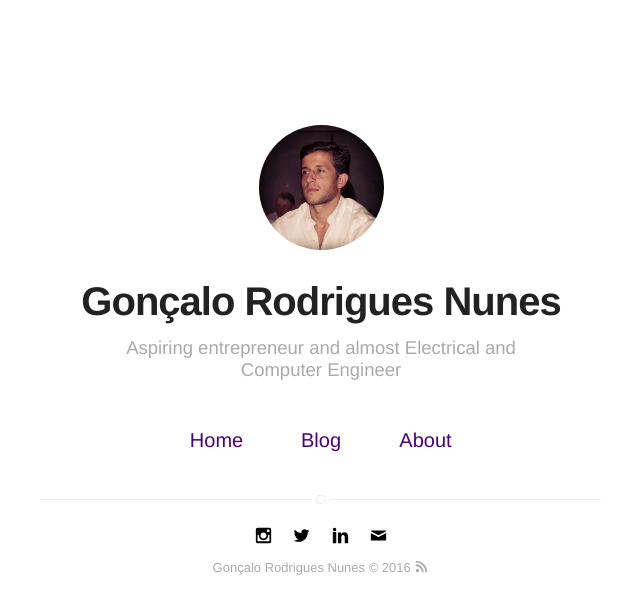
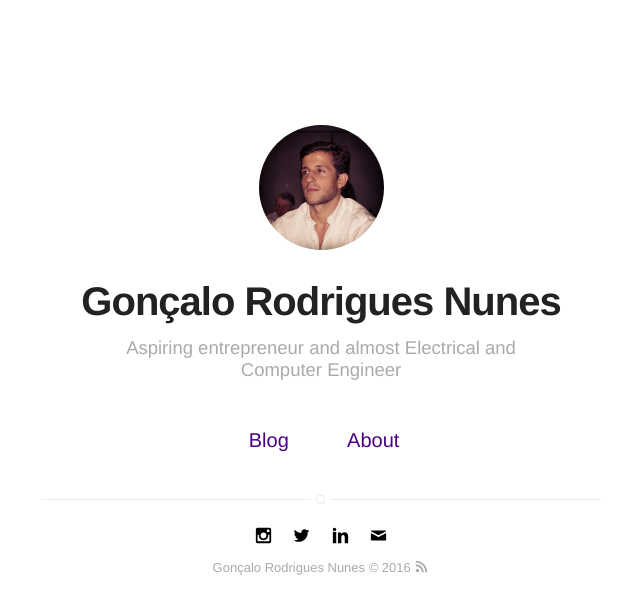
Before and after one commit to Gorbyy/gorbyy.github.io, a Jekyll site: the page built from index.html, in a window 1280 px wide. Shown: the top 614 px of the page, without its empty margins (319-959 px from the left). Built offline with Jekyll 4.4.1, drawn with Linux system fonts in a browser that asks for light colours.

Commit message:
Remove Home item from menu

```diff
--- a/_includes/nav.html
+++ b/_includes/nav.html
@@ -1,8 +1,5 @@
 <nav class="nav-home">
     <ul class="list">
-            <li class="item">
-                <a class="link" href="{{ site.url }}/">Home</a>
-            </li>
 
         {% if site.blog == true %}
                 <li class="item">
```
